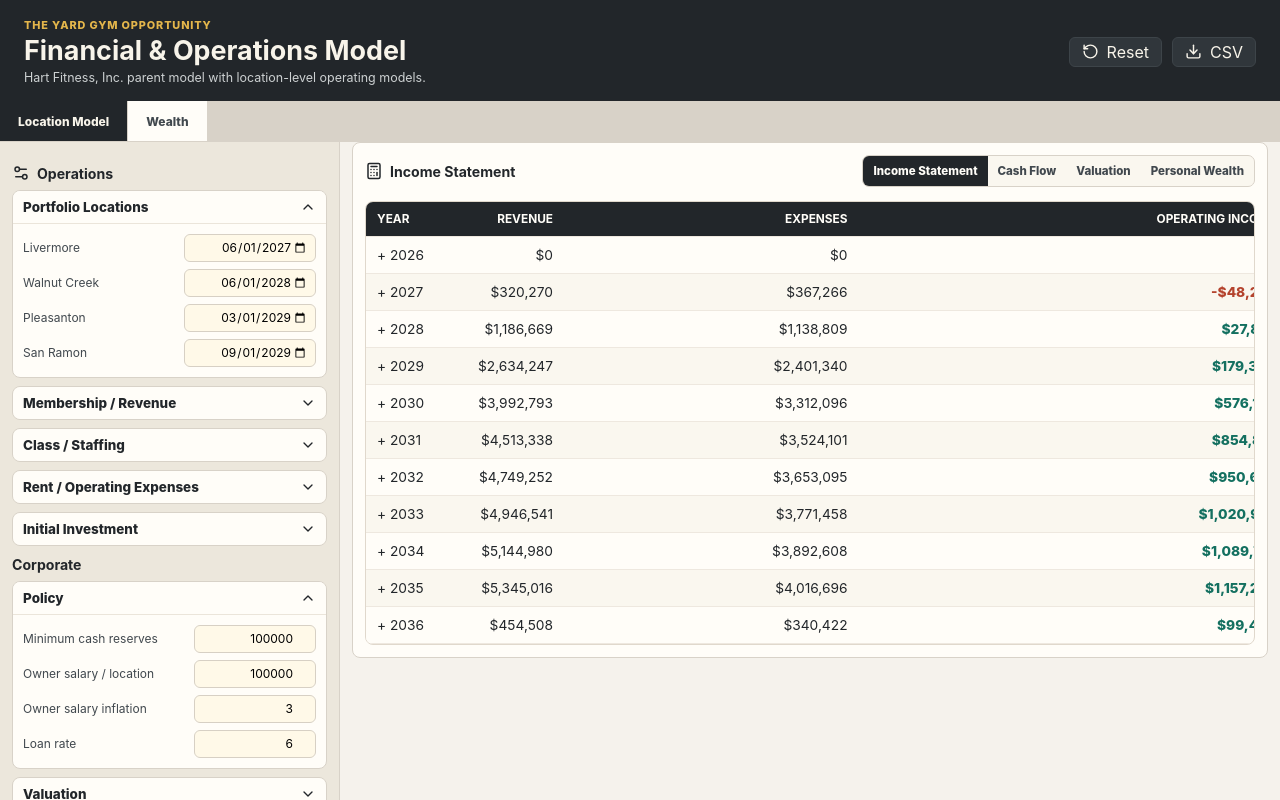
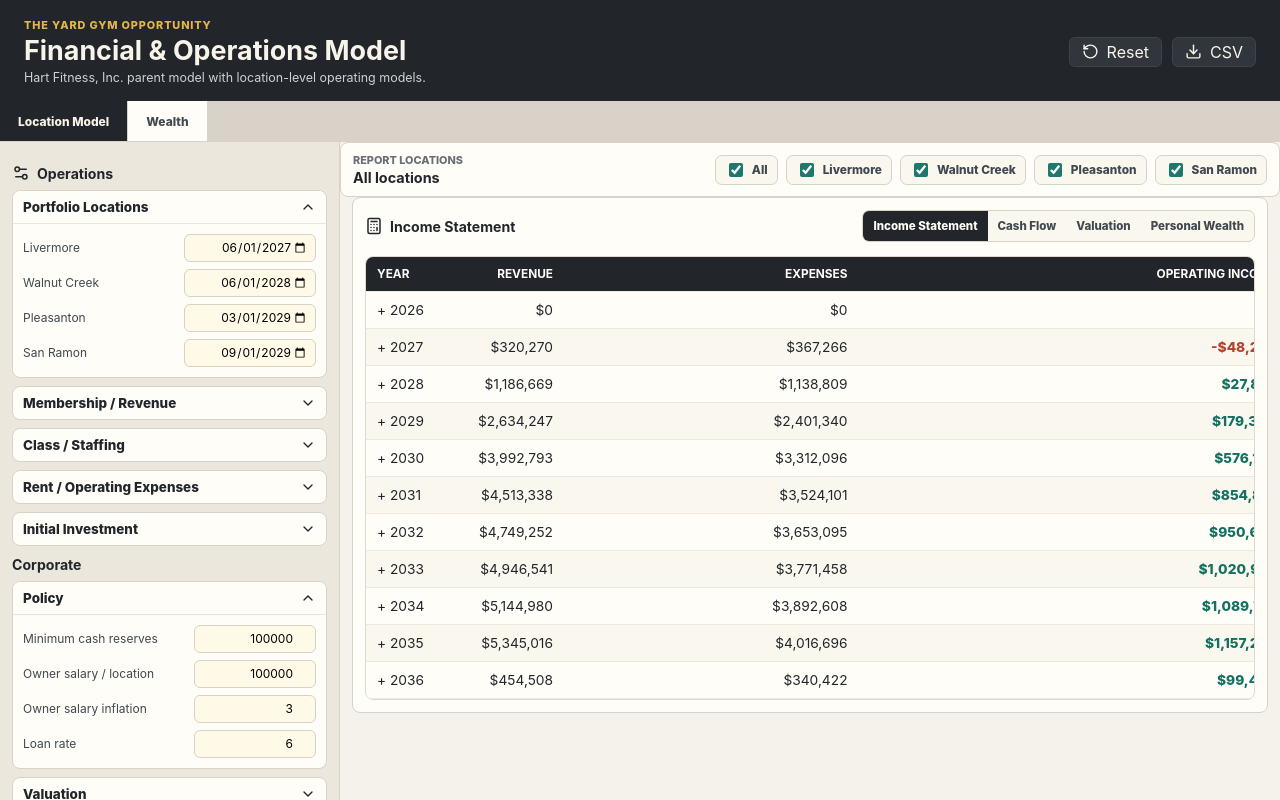
Before and after one commit to jkhart/theyardgym-financials, a React (Vite) app: page / in a window 1280 px wide. Shown: the top 800 px of the page. Built offline with nearby package versions, Linux system fonts and the light colour scheme.

Commit message:
Add location report selector

```diff
--- a/src/components/App.jsx
+++ b/src/components/App.jsx
@@ -2898,6 +2898,51 @@ function ExitScenarioPage({ locations, inputs, updateInput }) {
   );
 }
 
+function LocationReportSelector({ locations, selectedLocationIds, setSelectedLocationIds }) {
+  const allSelected = selectedLocationIds.length === locations.length;
+  const selectedCount = selectedLocationIds.length;
+
+  function toggleAll() {
+    setSelectedLocationIds(allSelected ? [locations[0]?.id].filter(Boolean) : locations.map((location) => location.id));
+  }
+
+  function toggleLocation(locationId) {
+    setSelectedLocationIds((current) => {
+      if (current.includes(locationId)) {
+        return current.length > 1 ? current.filter((id) => id !== locationId) : current;
+      }
+      return [...current, locationId];
+    });
+  }
+
+  return (
+    <section className="reportSelector" aria-label="Report locations">
+      <div>
+        <span>Report locations</span>
+        <strong>
+          {allSelected ? "All locations" : `${selectedCount} of ${locations.length} locations`}
+        </strong>
+      </div>
+      <div className="reportSelectorControls">
+        <label>
+          <input type="checkbox" checked={allSelected} onChange={toggleAll} />
+          <span>All</span>
+        </label>
+        {locations.map((location) => (
+          <label key={location.id}>
+            <input
+              type="checkbox"
+              checked={selectedLocationIds.includes(location.id)}
+              onChange={() => toggleLocation(location.id)}
+            />
+            <span>{location.locationName}</span>
+          </label>
+        ))}
+      </div>
+    </section>
+  );
+}
+
 function WealthPage({ activeSubView, setActiveSubView, locations, inputs, updateInput }) {
   const sourceStructure = getWealthSource(inputs.wealthSourceStructure);
   const tabs = [
@@ -2944,6 +2989,9 @@ export function App() {
   const [locationSchedule, setLocationSchedule] = useState(loadLocationSchedule);
   const [activeView, setActiveView] = useState("location");
   const [activeWealthView, setActiveWealthView] = useState("overview");
+  const [selectedReportLocationIds, setSelectedReportLocationIds] = useState(() =>
+    FIXED_LOCATIONS.map((location) => location.id),
+  );
   const [rollupInputs, setRollupInputs] = useState(loadRollupInputs);
   const locations = useMemo(
     () =>
@@ -2955,9 +3003,13 @@ export function App() {
       }),
     [assumptions, locationSchedule, rollupInputs.modelStartDate, rollupInputs.saleDate],
   );
-  const locationSetModel = useMemo(() => buildLocationSetModel(locations), [locations]);
+  const reportLocations = useMemo(() => {
+    const selected = locations.filter((location) => selectedReportLocationIds.includes(location.id));
+    return selected.length > 0 ? selected : locations;
+  }, [locations, selectedReportLocationIds]);
+  const reportLocationSetModel = useMemo(() => buildLocationSetModel(reportLocations), [reportLocations]);
   const locationFinancialModel = useMemo(() => {
-    const rollupModel = calculateRollupModel(locations, rollupInputs);
+    const rollupModel = calculateRollupModel(reportLocations, rollupInputs);
     const companyRothModel = calculateRothModel(rollupModel, rollupInputs);
     const personalModel = calculatePersonalModel(rollupModel, rollupInputs);
     const personalWealth = buildPersonalWealthStatement({
@@ -2975,7 +3027,7 @@ export function App() {
         year: year.calendarYear,
       })),
     };
-  }, [locations, rollupInputs]);
+  }, [reportLocations, rollupInputs]);
   const activeScenarioLocations = locations;
 
   useEffect(() => {
@@ -3020,7 +3072,7 @@ export function App() {
       "Cash Flow After Interest Expense",
       "Operating Margin",
     ];
-    const rows = locationSetModel.months.map((m) => [
+    const rows = reportLocationSetModel.months.map((m) => [
       m.month,
       m.monthLabel,
       m.totalMembers.toFixed(1),
@@ -3115,6 +3167,11 @@ export function App() {
             />
           </div>
           <div>
+            <LocationReportSelector
+              locations={locations}
+              selectedLocationIds={selectedReportLocationIds}
+              setSelectedLocationIds={setSelectedReportLocationIds}
+            />
             <Dashboard model={locationFinancialModel} />
           </div>
         </section>
--- a/src/styles.css
+++ b/src/styles.css
@@ -699,6 +699,62 @@ footer {
   gap: 16px;
 }
 
+.reportSelector {
+  display: flex;
+  align-items: center;
+  justify-content: space-between;
+  gap: 16px;
+  min-width: 0;
+  border: 1px solid #d8d2c8;
+  border-radius: 8px;
+  background: #fffdf8;
+  padding: 10px 12px;
+}
+
+.reportSelector span,
+.reportSelector strong {
+  display: block;
+}
+
+.reportSelector > div:first-child span {
+  color: #687076;
+  font-size: 0.68rem;
+  font-weight: 800;
+  text-transform: uppercase;
+}
+
+.reportSelector > div:first-child strong {
+  margin-top: 2px;
+  font-size: 0.9rem;
+}
+
+.reportSelectorControls {
+  display: flex;
+  flex-wrap: wrap;
+  justify-content: flex-end;
+  gap: 8px;
+}
+
+.reportSelectorControls label {
+  display: inline-flex;
+  align-items: center;
+  gap: 6px;
+  min-height: 30px;
+  border: 1px solid #d8d2c8;
+  border-radius: 7px;
+  padding: 0 9px;
+  background: #faf7ef;
+  color: #41484e;
+  font-size: 0.74rem;
+  font-weight: 800;
+}
+
+.reportSelectorControls input {
+  width: 14px;
+  height: 14px;
+  accent-color: #1f776d;
+}
+
 .profitChartWrap {
   margin-top: 14px;
   max-width: 100%;
```
